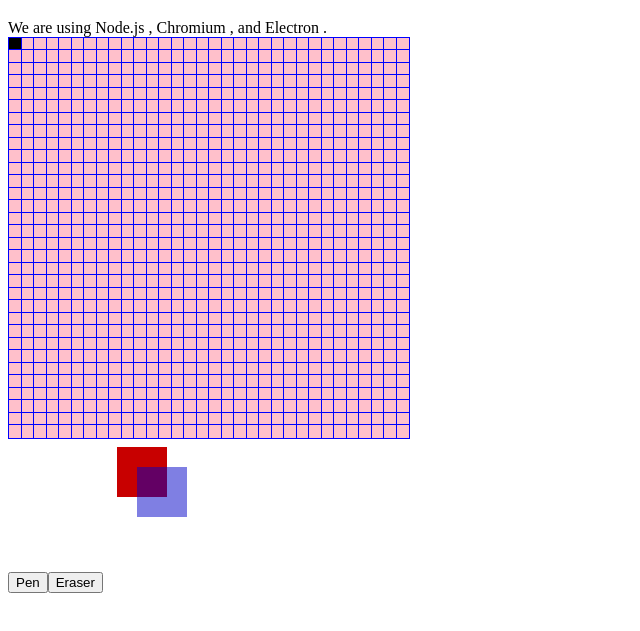
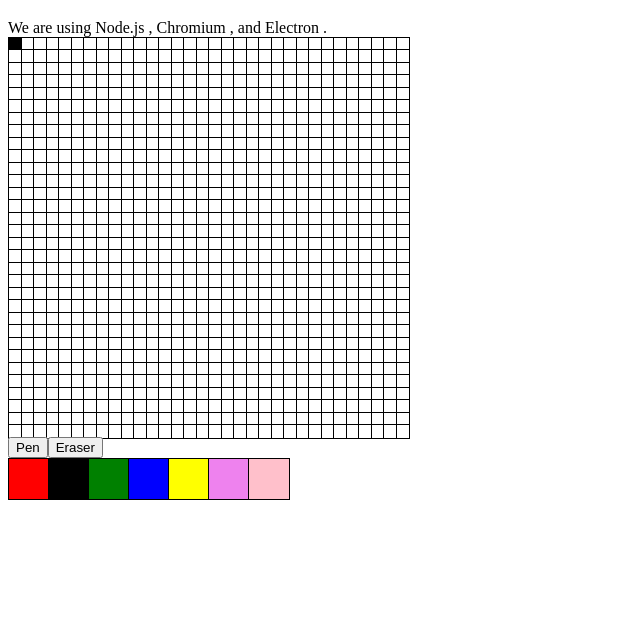
Before and after one commit to Codeworm08/all-pixel, an Electron app: page index.html in a window 800 px wide. Both pictures are taken after a click on the element 15 px from the left and 105 px from the top of the page. Shown: the part 61-692 px from the top of the page, without its empty margins (0-640 px from the left). Drawn offline with Linux system fonts and the light colour scheme.

Commit message:
implemented color palette

```diff
--- a/index.html
+++ b/index.html
@@ -16,9 +16,12 @@
 
     </div>
     <button id="pen">Pen</button><button id="eraser">Eraser</button>
-    <canvas id="pixelCanvas">
+    <!-- <canvas id="pixelCanvas">
       Pixel art canvas
-    </canvas>
+    </canvas> -->
+    <div id="palette">
+
+    </div>
     <script src="./renderer.js"></script>
   </body>
 </html>
--- a/renderer.js
+++ b/renderer.js
@@ -1,5 +1,6 @@
+let isDrawing = false; // To keep drawing when mouse is held
+const colors = ["red","black","green","blue","yellow","violet","pink"]; // Color palette
 
-let isDrawing = false; // To keep drawing when mouse is held
 let primaryColor = "black";
 let currentColor = primaryColor
 let erase = "white";
@@ -8,27 +9,72 @@ const createEditor = (width,height)=>{
     for(let i=0;i<width;i++){
         for(let j=0;j<height;j++){
             const row = document.createElement("div");
-            row.addEventListener("mousedown",()=>{
+            row.addEventListener("mousedown",(e)=>{
+                e.preventDefault();
                 isDrawing = true;
             })
-            row.addEventListener("mousemove", ()=>{
-                if(isDrawing){
-                    row.style.backgroundColor = primaryColor;
+            row.addEventListener("mousemove", (e)=>{
+                console.log("Mouse button pressed: ",e.button);
+                if(isDrawing && e.button == 0){
+                    row.style.backgroundColor = primaryColor; // paint on left button click;
+                }
+                else if(isDrawing && e.button == 2){
+                    row.style.backgroundColor = erase; //erase on right mouse click;
                 }
             })
             row.addEventListener("mouseup", ()=>{
                 if(isDrawing)
                     isDrawing=false;
             })
-            row.addEventListener("click",()=>{
+            row.addEventListener("click",(e)=>{
                 // When single cell is clicked instead of a mouse drag
-                row.style.backgroundColor = primaryColor;
+                if(e.button == 0){
+                    row.style.backgroundColor = primaryColor; // paint on left button click;
+                }
+                else if(e.button == 2){
+                    row.style.backgroundColor = erase; //erase on right mouse click;
+                }
+                // row.style.backgroundColor = primaryColor;
             })
+            row.addEventListener("mouseover", () => {
+                // show primary color when mouse hovers over cell
+                if(!isDrawing && row.style.backgroundColor === erase){
+                    row.dataset.hover = true;
+                    row.style.backgroundColor = primaryColor;
+                }
+            })
+            row.addEventListener("mouseleave", () => {
+                // set cell back to white after hover if no color was painted on pixel
+                if(row.dataset.hover){
+                    row.style.backgroundColor = erase;
+                    delete row.dataset.hover;
+                }
+            })
+
             container.appendChild(row);
-
         }
     }
 }
+
+const createPalette = ()=>{
+    const palette = document.getElementById("palette");
+    for(let i=0;i<colors.length;i++){
+        const colorCell = document.createElement("div");
+        colorCell.style.backgroundColor = colors[i];
+        colorCell.addEventListener("click",(e) => {
+            if(e.button == 0){
+                primaryColor = colorCell.style.backgroundColor;
+                console.log("Primary color set to: ",primaryColor)
+            }
+            if(e.button == 2){
+                erase = colorCell.style.backgroundColor;
+                console.log("Erase color set to: ",erase)
+            }
+        })
+        palette.appendChild(colorCell);
+    }
+}
+
 
 const setColor = (color) => {
     primaryColor = color;
@@ -45,6 +91,7 @@ eraser.addEventListener("click",()=>{
 })
 
 createEditor(32,32);
+createPalette();
 
 const canvas = document.getElementById("pixelCanvas")
 const ctx  = canvas.getContext("2d")
--- a/styles.css
+++ b/styles.css
@@ -10,12 +10,28 @@
     width: 100%;
     height: 100%;
     margin: 0px;
-    border: 1px solid blue;
-    background-color: pink;
+    border: 1px solid rgb(0, 0, 0);
+    background-color: rgb(255, 255, 255);
   }
-  #editor div:hover{
+  /* #editor div:hover{
     background-color: rgb(74, 72, 72);
-  }
+  } */
   #editor div.clicked{
     background-color: black;
   }
+
+  #palette {
+    display: grid;
+    grid-template-columns: repeat(10,1fr);
+    gap: 0;
+    text-align: center;
+    width:50vW;
+    height:5vH;
+  }
+  #palette div{
+    width: 100%;
+    height: 100%;
+    margin: 0px;
+    border: 1px solid rgb(0, 0, 0);
+    /* background-color: rgb(255, 255, 255); */
+  }
```
